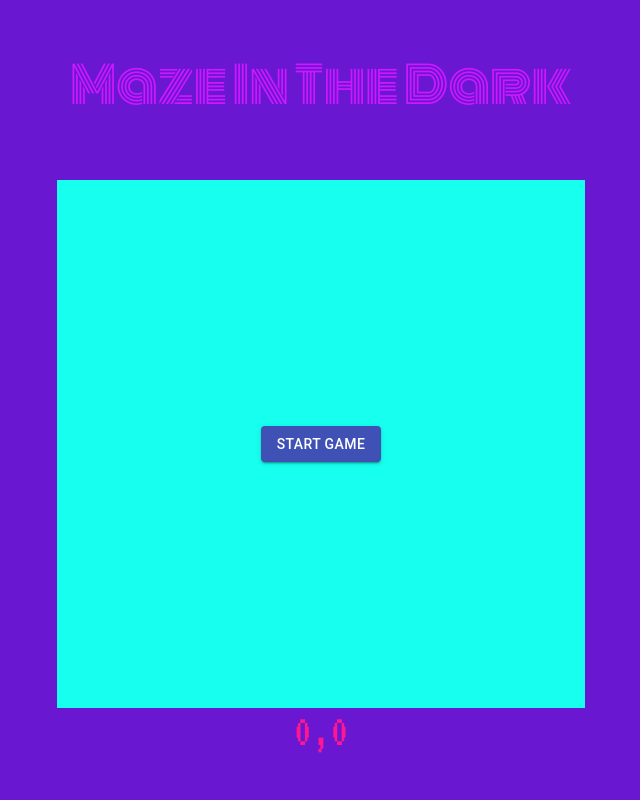
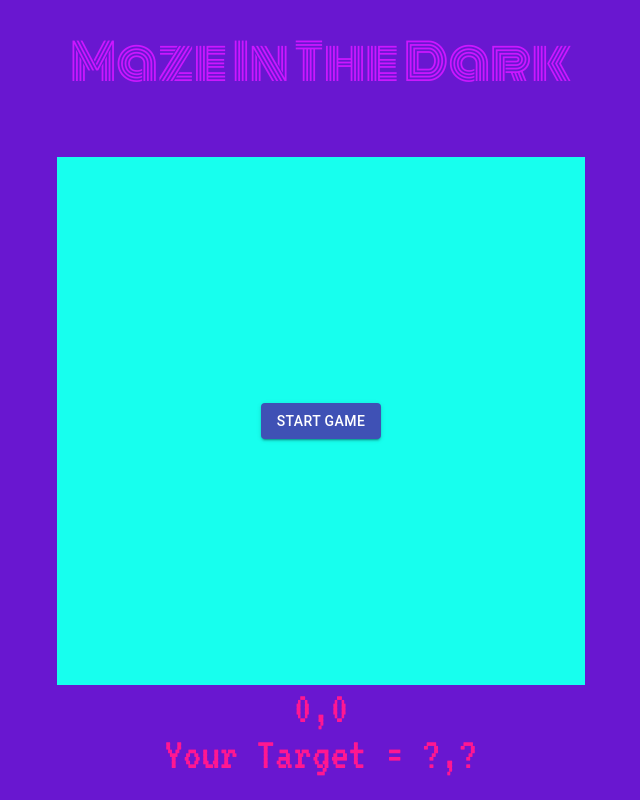
Before and after one commit to Walker-TW/Mazes, a React (Create React App) app: page / in a window 1280 px wide. Shown: the whole page, without its empty margins (319-959 px from the left). Built offline with nearby package versions, Linux system fonts and the light colour scheme.

Commit message:
Added target that randomises

```diff
--- a/src/Components/PointerReport/PointerReport.tsx
+++ b/src/Components/PointerReport/PointerReport.tsx
@@ -1,10 +1,12 @@
 import React, { Component } from "react";
 import { Button } from "@material-ui/core";
-import ReadOut from '../Readout/ReadOut'
+import ReadOut from '../Readout/ReadOut';
+import Target from '../Target/Target';
+// import useMouseLeave from 'use-mouse-leave';
 
 import "./PointerReport.css";
 
-class PointerReport extends Component<{}, { x: number; y: number; warningPlaying: boolean, playingGame: boolean, finalNode: any }> {
+class PointerReport extends Component<{}, { x: number; y: number; warningPlaying: boolean, playingGame: boolean, finalNode: any, victoryCoordinate: any }> {
   constructor(props: any) {
     super(props);
     this.state = {
@@ -13,20 +15,38 @@ class PointerReport extends Component<{}, { x: number; y: number; warningPlaying
       warningPlaying: true,
       playingGame: false,
       finalNode: null,
+      victoryCoordinate: { x: '?', y: '?' }
     };
   }
+
+  // [mouseLeft, ref] = useMouseLeave()
 
   audio = new Audio("/Wall.m4a")
 
   failure = new Audio("/Failure.mp3")
 
-  audioGap = new Audio("/250.ms.mp3")
+  audioGap = new Audio("/250-ms.mp3")
+
+  victory = new Audio("/Victory.m4a")
+
+
+  victoryCheck() {
+    if (this.state.playingGame) {
+      if ((this.state.x === this.state.victoryCoordinate.x) && (this.state.y === this.state.victoryCoordinate.y))
+      {
+        this.victory.play()
+        console.log(this.state.playingGame)
+        this.setState({playingGame : false})
+      }
+    }
+  }
 
   _onMouseMove(e: any) {
     this.setState({ x: e.nativeEvent.offsetX, y: e.nativeEvent.offsetY });
+    this.victoryCheck()
+
   }
-  pointerPosition = () => {
-  };
+
 
   silenceGap(x: number) {
     for (let i = 0; i < x; i++) {
@@ -35,11 +55,17 @@ class PointerReport extends Component<{}, { x: number; y: number; warningPlaying
     }
   }
 
+  checkState() {
+    console.log("victory", this.state.victoryCoordinate.x, this.state.victoryCoordinate.y)
+    console.log("state", this.state.x, this.state.y)
+    console.log(this.state.x === this.state.victoryCoordinate.x && this.state.y === this.state.victoryCoordinate.y )
+  }
+
   toggleStart() {
     this.setState({
       playingGame: !this.state.playingGame
     })
-    // This should also make the button
+    // This should also make the button disapear?
     console.log(this.state.playingGame)
     this.togglePlay()
   }
@@ -50,14 +76,22 @@ class PointerReport extends Component<{}, { x: number; y: number; warningPlaying
       warningPlaying: !this.state.warningPlaying
     })
 
+    this.setState({victoryCoordinate: this.createRandomNumbers()})
+
     this.silenceGap(this.state.x)
 
     this.state.warningPlaying ? this.audio.play() : this.audio.pause();
     this.audio.loop = true;
   }
 
+  createRandomNumbers() {
+     let x: number = Math.floor(Math.random() * 630) + 100
+     let y: number = Math.floor(Math.random() * 630) + 100
+     return { x , y }
+  }
+
   boundryCheck() {
-    if (this.state.playingGame === true ) {this.failure.play()}
+    // if (this.state.playingGame === true ) {this.failure.play()}
     return undefined
     // should make alarm sound if this.state.playingGame = true AND goes into the outskirts of the app ?
     // looks like this may have to be a component that wraps the pointer report and passes everything through?
@@ -67,7 +101,7 @@ class PointerReport extends Component<{}, { x: number; y: number; warningPlaying
   render() {
     return (
       <div className="PointerReport">
-        <div className="play-field" onMouseMove={this._onMouseMove.bind(this)}  onMouseLeave={this.boundryCheck()}>
+        <div className="play-field" onMouseMove={this._onMouseMove.bind(this)}  onMouseOut={this.boundryCheck()}>
         <Button
           className="begin-button"
           variant="contained"
@@ -79,6 +113,9 @@ class PointerReport extends Component<{}, { x: number; y: number; warningPlaying
         </div>
         <div className="postion-readout">
         <ReadOut props={this.state}/>
+        </div>
+        <div className="target-readout">
+        <Target props={this.state.victoryCoordinate}/>
         </div>
       </div>
     );
--- /dev/null
+++ b/src/Components/Target/Target.css
@@ -0,0 +1,6 @@
+@import url('https://fonts.googleapis.com/css2?family=VT323&display=swap');
+
+.target-readout{
+    color: #c8b029;
+    font-family: 'VT323', monospace;
+}
--- /dev/null
+++ b/src/Components/Target/Target.tsx
@@ -0,0 +1,17 @@
+import React from 'react';
+import './Target.css'
+
+export default function Target(coordinates: any) {
+    if (coordinates.props != null) {
+    var {x,y} = coordinates.props
+    return (
+        <div className='read-out'>
+        Your Target =  {x},{y}
+        </div>
+    )
+    } else {
+        return(
+            null
+        )
+    }
+}
```
